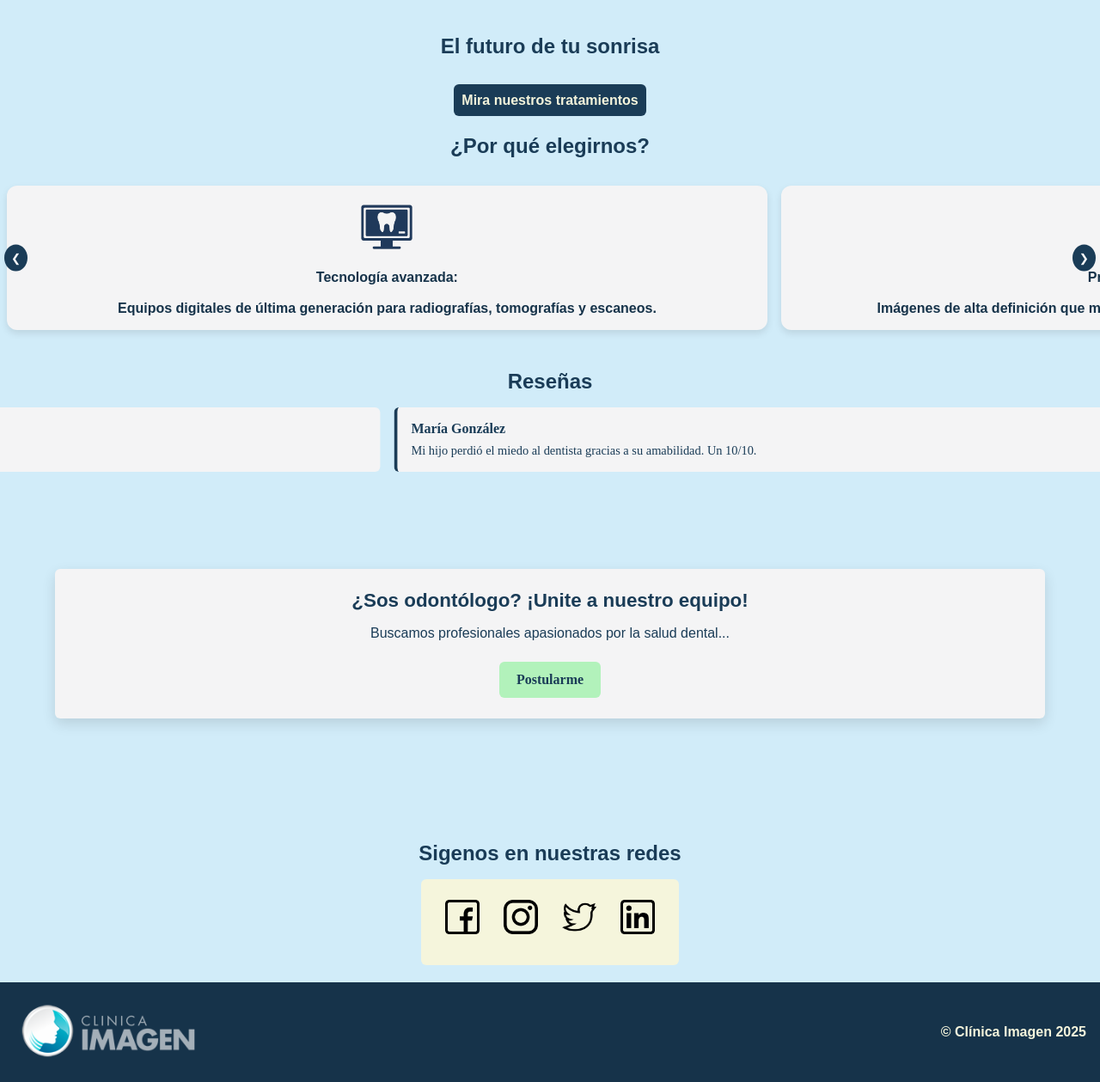
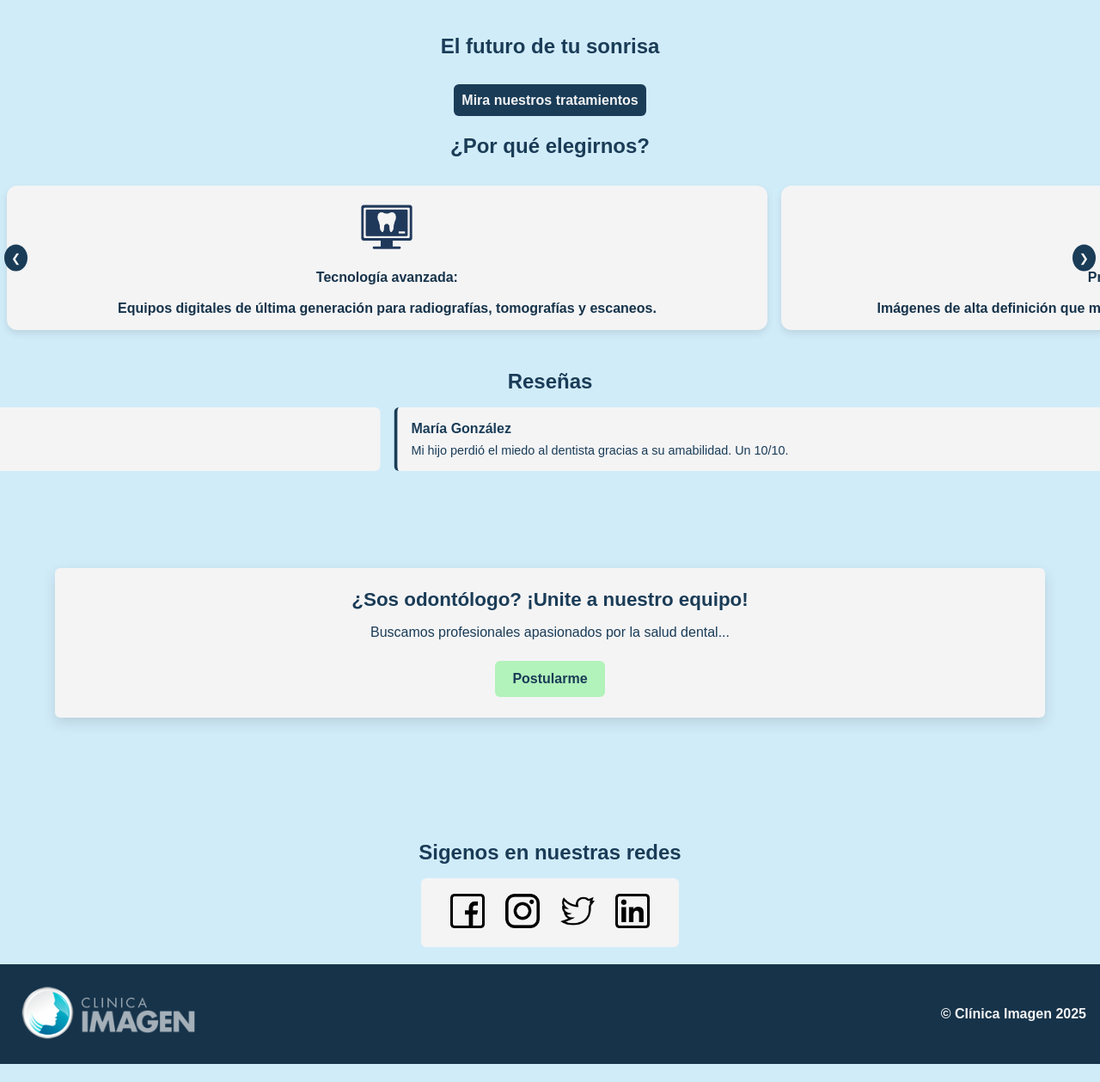
Before and after one commit to Luciano-657/Clinica-Imagen, a PHP site: page / in a window 1280 px wide. Shown: the part 116-1375 px from the top of the page at 86% size. After the commit the page ends 1354 px from the top, so only its background shows below. Run offline with PHP 8.4, Linux system fonts and the light colour scheme.

Commit message:
Correccion de color y scroll de menu en movil

```diff
--- a/src/styles/style.css
+++ b/src/styles/style.css
@@ -40,10 +40,11 @@
 }
 
 body {
-    font-family: var(--font-main);
+    font-family: var(--fiont-man);
     font-size: var(--font-size-base);
     background-color: var(--color-bg);
     color: var(--text-primary);
+    overflow-x: hidden;
 }
 
 /* ============================= */
@@ -194,7 +195,7 @@ nav a:hover::after {
 
 .hero a{
     background-color: var(--color-primary);
-    color: var(--color-beige);
+    color: var(--color-white);
     text-align: center;
     font-weight: bold;
     text-decoration: none;
@@ -408,11 +409,12 @@ nav a:hover::after {
 }
 
 .caja-redes{
-    background-color: var(--color-beige);
+    background-color: var(--color-white);
     border-radius: var(--border-radius);
-    height: 100px;
+    height: 80px;
     width: 300px;
     display: flex;
+    padding: 10px;
     align-items: center;
     justify-content: space-evenly;
 }
@@ -420,7 +422,6 @@ nav a:hover::after {
 .caja-redes img{
     width: 40px;
     height: 40px;
-    margin-bottom: 0.5rem;
 }
 
 /* ============================= */
@@ -436,7 +437,7 @@ footer{
 }
 
 footer p{
-    color: var(--color-beige);
+    color: var(--color-white);
     font-weight: bold;
     font-family: var(--fiont-man);
 }
```
